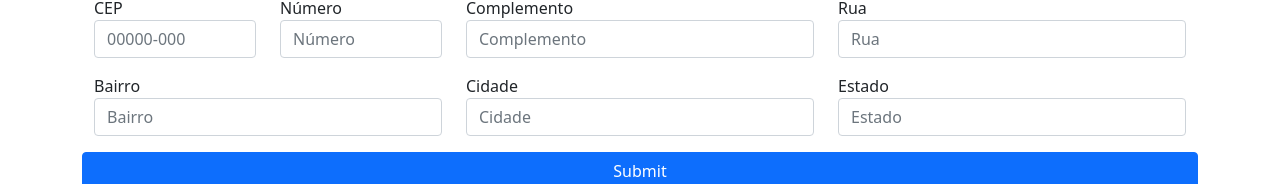
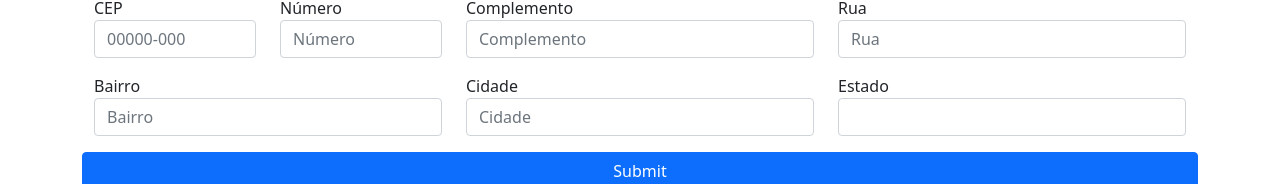
Before and after one commit to Eronheit/angular-forms, an Angular app: page /data-form in a window 1280 px wide. Shown: the part 138-322 px from the top of the page. Built offline with nearby package versions, Linux system fonts and the light colour scheme.

Commit message:
feat: reactive forms - simple combobox (select) of brazilian states

```diff
--- a/src/app/data-form/data-form.component.html
+++ b/src/app/data-form/data-form.component.html
@@ -127,14 +127,13 @@
 
           <div class="form-group has-validation col-sm-4">
             <label for="estado">Estado</label>
-            <input
+            <select
               id="estado"
               formControlName='estado'
               class="form-control"
-              placeholder="Estado"
-
-              [class.is-invalid]="checkIsValidField('endereco.estado')"
-            >
+             >
+              <option *ngFor="let estado of estados | async" [value]="estado.sigla">{{ estado.nome }}</option>
+             </select>
             <span *ngIf="checkIsValidField('endereco.estado')" class="invalid-feedback">
               Estado é obrigatório!
             </span>
--- a/src/app/data-form/data-form.component.ts
+++ b/src/app/data-form/data-form.component.ts
@@ -1,6 +1,7 @@
 import { HttpClient } from '@angular/common/http';
 import { Component, OnInit } from '@angular/core';
 import { FormBuilder, FormGroup, Validators } from '@angular/forms';
+import { Observable } from 'rxjs';
 import { EstadoBr } from '../shared/models/estadobr';
 import { ConsultaCepService } from '../shared/services/consulta-cep.service';
 import { DropdownService } from '../shared/services/dropdown.service';
@@ -13,7 +14,8 @@ import { DropdownService } from '../shared/services/dropdown.service';
 export class DataFormComponent implements OnInit {
 
   dataForm!: FormGroup;
-  estados!: EstadoBr[];
+  /* estados!: EstadoBr[]; */
+  estados!: Observable<EstadoBr[]>;
 
   constructor(
     private formBuilder: FormBuilder,
@@ -89,9 +91,11 @@ export class DataFormComponent implements OnInit {
   }
 
   ngOnInit(): void {
-    this.dropdownService.getEstadosBr().subscribe(
-      data => console.log('estados', data)
-    )
+   /*  this.dropdownService.getEstadosBr().subscribe(
+      data => this.estados = data
+    ) */
+
+    this.estados = this.dropdownService.getEstadosBr();
 
     /* this.dataForm = new FormGroup({
       nome: new FormControl(null),
--- a/src/app/shared/services/dropdown.service.ts
+++ b/src/app/shared/services/dropdown.service.ts
@@ -1,6 +1,8 @@
-import { HttpClient, HttpResponse } from '@angular/common/http';
+import { HttpClient } from '@angular/common/http';
 import { Injectable } from '@angular/core';
 import { map } from 'rxjs/operators';
+import { EstadoBr } from '../models/estadobr';
+
 
 @Injectable({
   providedIn: 'root'
@@ -10,7 +12,7 @@ export class DropdownService {
   constructor(private http: HttpClient) { }
 
   getEstadosBr() {
-    return this.http.get('assets/dados/estadosbr.json').pipe(
+    return this.http.get<EstadoBr[]>('assets/dados/estadosbr.json').pipe(
       map(response => response)
     )
   }
```
